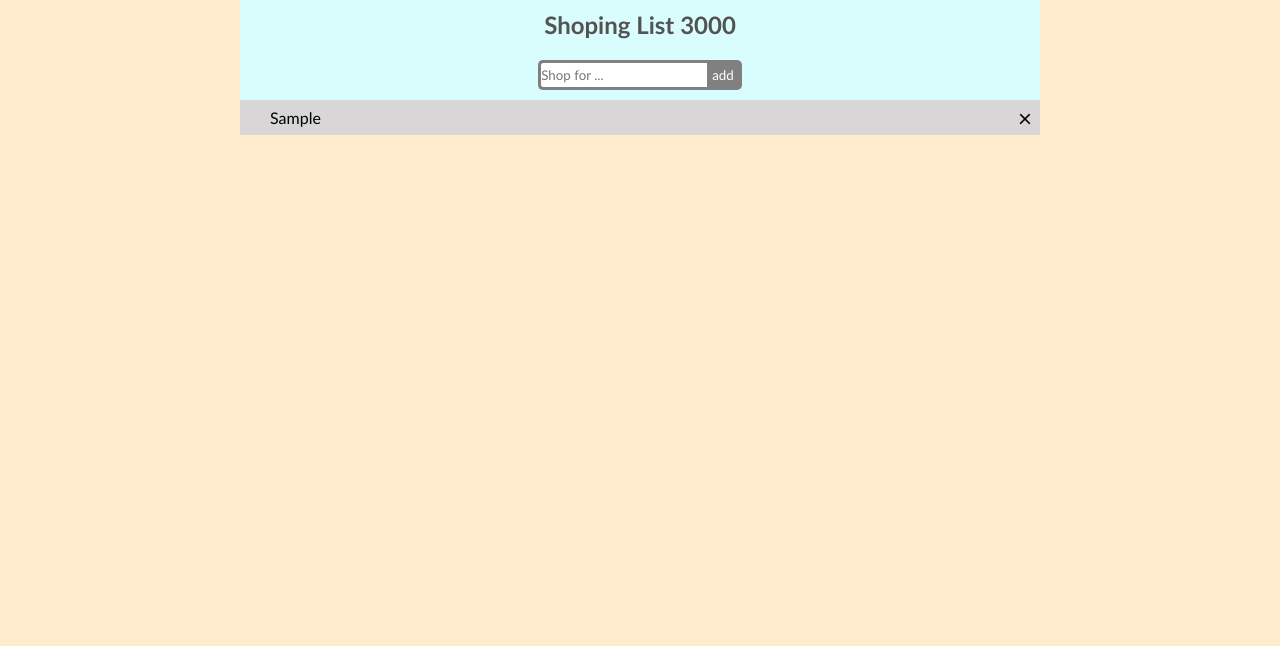
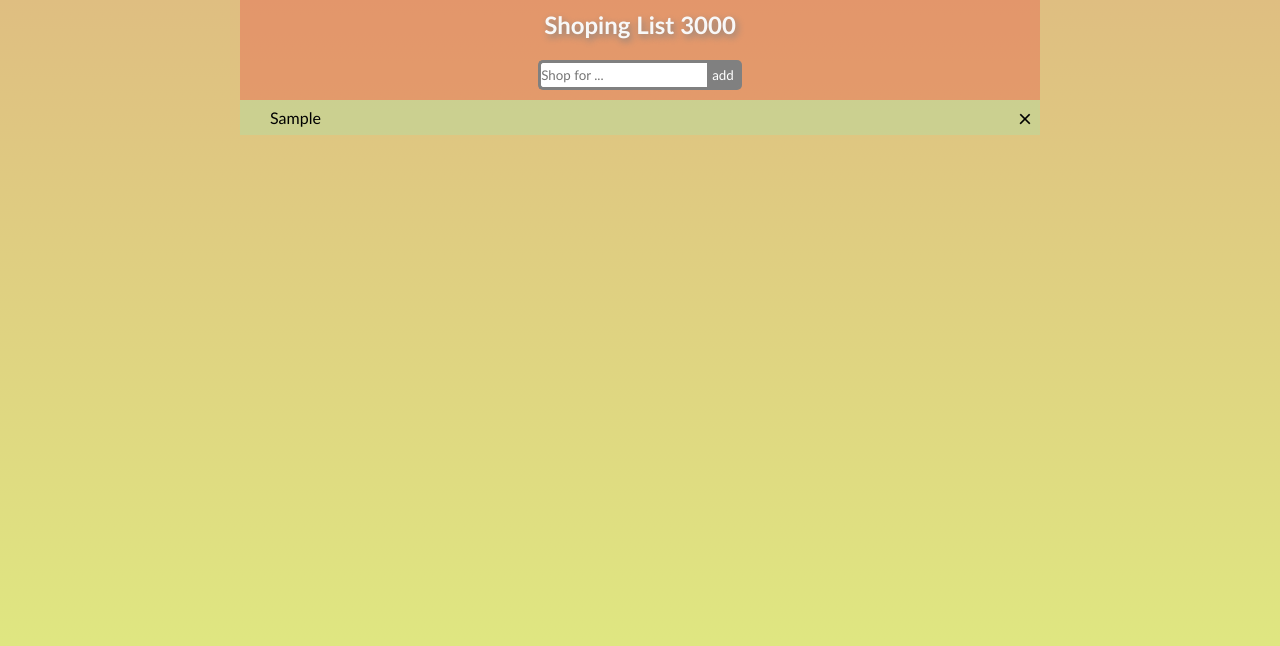
Before and after one commit to Margulis162/shopping_list_maker, a plain HTML site: page shopping.html in a window 1280 px wide. Both pictures are taken after typing "Sample" into the empty fields and a click on the button "add". Drawn offline with Linux system fonts and the light colour scheme.

Commit message:
plaied with styles and lost

```diff
--- a/shopping.css
+++ b/shopping.css
@@ -7,13 +7,14 @@
 }
 
 body{
-    background-color:blanchedalmond;
+    background-image: linear-gradient( to top , rgb(223, 240, 129), rgb(223, 190, 129));
     display:flex;
     block-size:100vh;
 }
 
 h2{
-   color:rgb(83, 83, 83);
+   color:rgb(248, 248, 248);
+   text-shadow: 2px 3px 7px grey;
 }
 
 ul{
@@ -37,7 +38,8 @@ ul{
     align-items: center;
     justify-content: space-around;
     block-size: 100px;
-    background-color: #d9fcfc;
+    background-color: rgba(235, 57, 57, 0.3);
+
 }
 
 .inpt{
@@ -85,7 +87,7 @@ ul{
 .lst li{
     padding-block: 8px;
     user-select:none;
-    background: #f7f5f5;
+    background: rgba(100, 100, 129, .3);
     transition: 0.2s;
     position:relative;
     padding-inline-start:30px;
@@ -96,7 +98,7 @@ ul{
 }
 
 .lst li:nth-child(odd){
-    background: #d8d6d6;
+    background: rgba(155, 231, 178, 0.3);
 }
 
 .lst li:hover{
```
